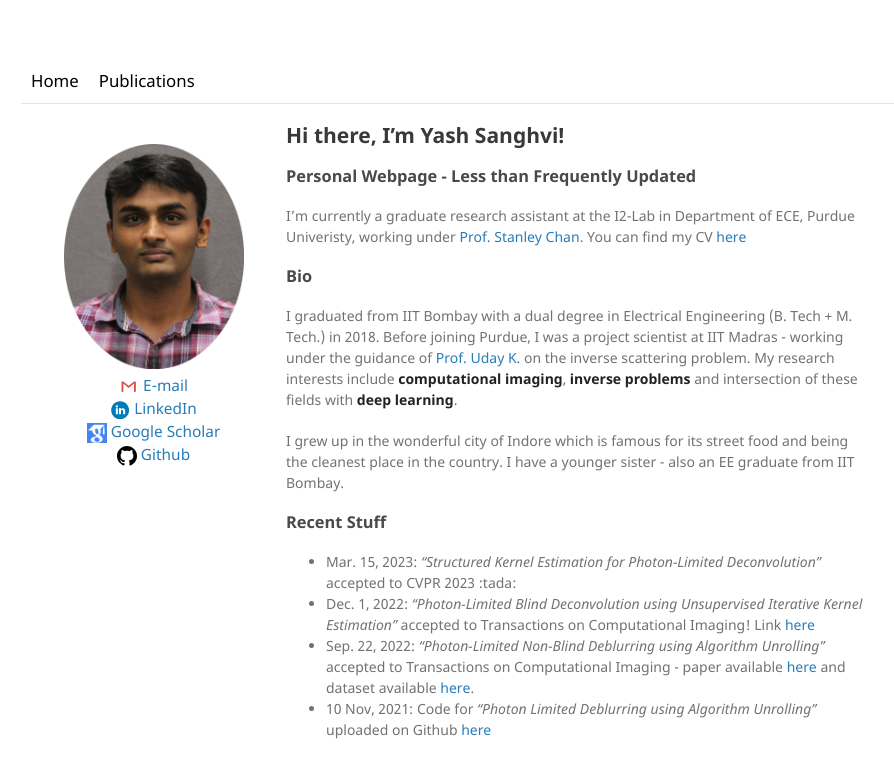
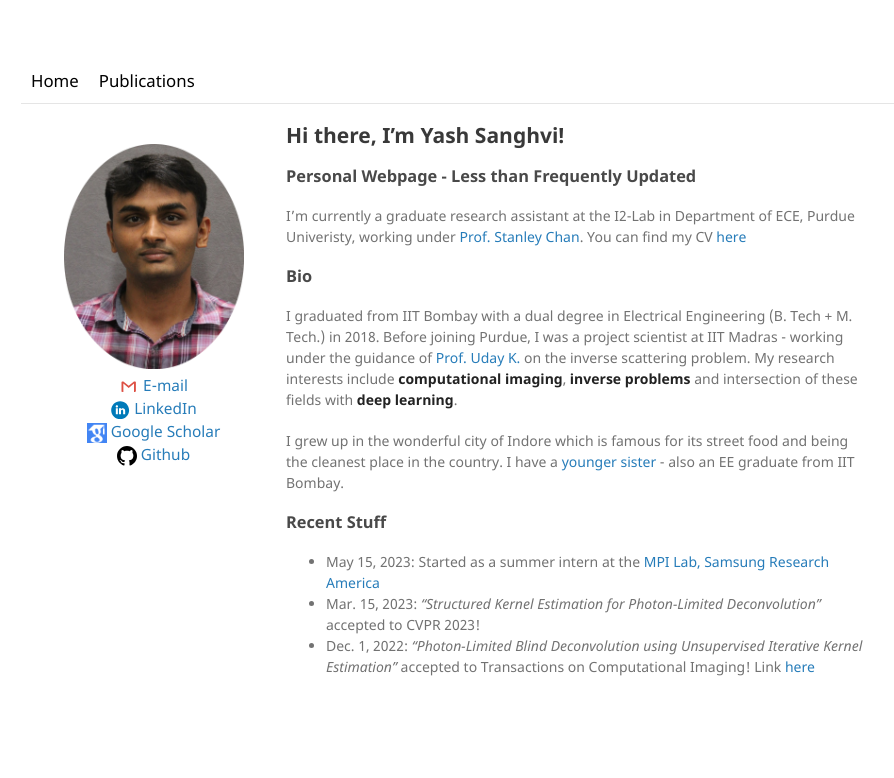
Before and after one commit to sanghviyashiitb/sanghviyashiitb.github.io, a Jekyll site: the page built from index.md, in a window 1280 px wide. Shown: the top 778 px of the page, without its empty margins (119-1013 px from the left). Built offline with Jekyll 4.4.1, drawn with Linux system fonts in a browser that asks for light colours.

Commit message:
Update index.md

```diff
--- a/index.md
+++ b/index.md
@@ -9,10 +9,9 @@ I'm currently a graduate research assistant at the I2-Lab in Department of ECE,
 ### Bio
 I graduated from IIT Bombay with a dual degree in Electrical Engineering (B. Tech + M. Tech.) in 2018. Before joining Purdue, I was a project scientist at IIT Madras  - working under the guidance of [Prof. Uday K.](http://www.ee.iitm.ac.in/uday/) on the inverse scattering problem. My research interests include **computational imaging**, **inverse problems** and intersection of these fields with **deep learning**.
 
-I grew up in the wonderful city of Indore which is famous for its street food and being the cleanest place in the country. I have a younger sister - also an EE graduate from IIT Bombay.
+I grew up in the wonderful city of Indore which is famous for its street food and being the cleanest place in the country. I have a [younger sister](https://www.linkedin.com/in/swadha-sanghvi/) - also an EE graduate from IIT Bombay.
 
 ### Recent Stuff
-* Mar. 15, 2023: _"Structured Kernel Estimation for Photon-Limited Deconvolution"_ accepted to CVPR 2023 :tada:
+* May 15, 2023: Started as a summer intern at the [MPI Lab, Samsung Research America](https://sra.samsung.com/research-area/mobile-processor-innovation/)
+* Mar. 15, 2023: _"Structured Kernel Estimation for Photon-Limited Deconvolution"_ accepted to CVPR 2023!
 * Dec. 1, 2022: _"Photon-Limited Blind Deconvolution using Unsupervised Iterative Kernel Estimation"_ accepted to Transactions on Computational Imaging! Link [here](https://ieeexplore.ieee.org/document/9982288)
-* Sep. 22, 2022: _"Photon-Limited Non-Blind Deblurring using Algorithm Unrolling"_ accepted to Transactions on Computational Imaging - paper available [here](https://ieeexplore.ieee.org/document/9903556) and dataset available [here](https://aaaakshat.github.io/pldd/).
-* 10 Nov, 2021: Code for _"Photon Limited Deblurring using Algorithm Unrolling"_ uploaded on Github [here](https://github.com/sanghviyashiitb/poisson-deblurring)
```
